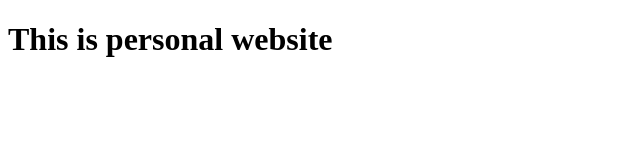
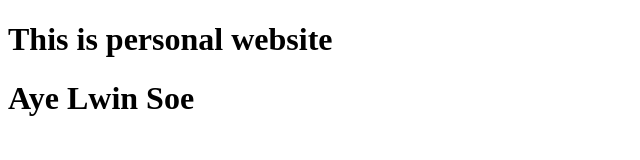
Before and after one commit to Aye-Lwin-Soe/Aye-Lwin-Soe.github.io, a plain HTML site: page index.html in a window 1280 px wide. Shown: the whole page, without its empty margins (0-640 px from the left). Drawn offline with Linux system fonts and the light colour scheme.

Commit message:
Update index.html

```diff
--- a/index.html
+++ b/index.html
@@ -5,5 +5,6 @@
     </head>
     <body>
         <h1>This is personal website</h1>
+        <h1>Aye Lwin Soe</h1>
     </body>
 </html>
```
